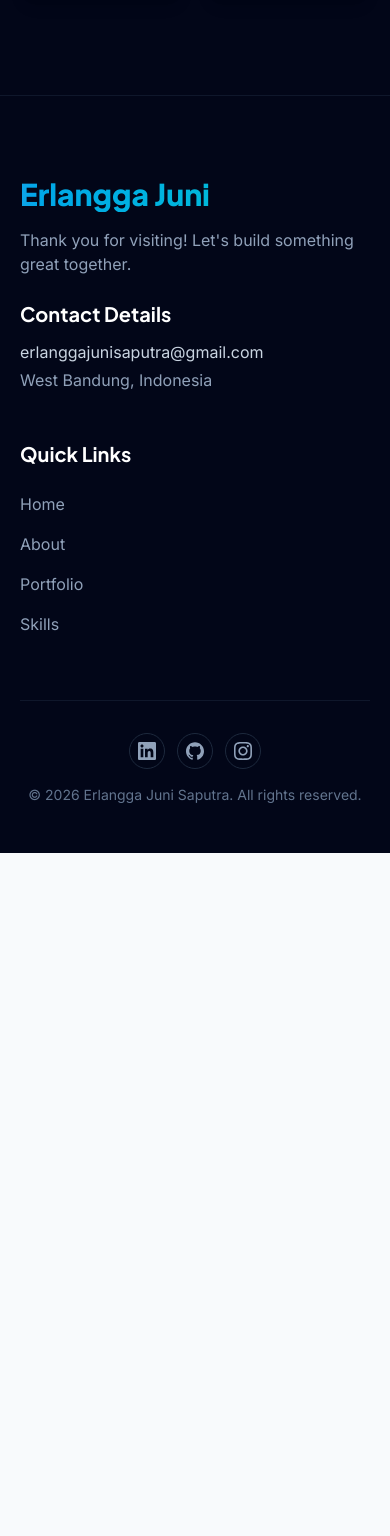
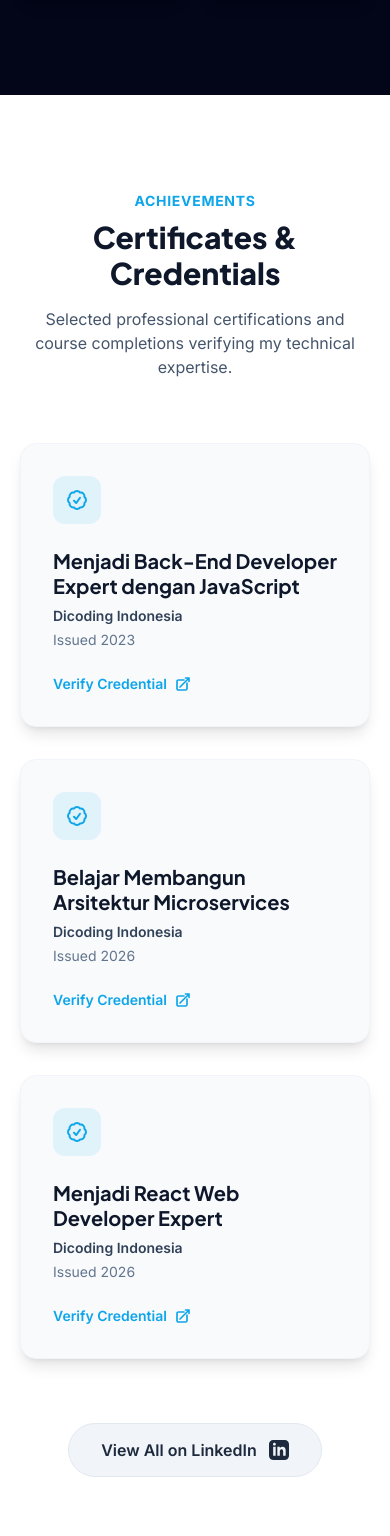
Before and after one commit to erlanggajuni45/erlanggajuni45.github.io, a Next.js app: page / in a window 390 px wide. Shown: the part 7432-8968 px from the top of the page. Before the commit the page ends 8285 px from the top, so only its background shows below. Built offline with nearby package versions, Linux system fonts and the light colour scheme.

Commit message:
added certificate component

```diff
--- /dev/null
+++ b/src/app/components/Certificates.tsx
@@ -0,0 +1,110 @@
+import { Certificate } from "@/data/portfolio";
+
+export default function Certificates({
+  certificatesData,
+  linkedinUrl
+}: {
+  certificatesData: Certificate[];
+  linkedinUrl: string;
+}) {
+  return (
+    <section
+      id="certificates"
+      className="py-24 bg-white dark:bg-slate-900 border-b border-slate-100 dark:border-slate-800 transition-colors"
+    >
+      <div className="container">
+        {/* Section Header */}
+        <div className="max-w-xl mx-auto text-center mb-16">
+          <span className="text-primary font-bold text-sm tracking-wider uppercase mb-2 block">
+            Achievements
+          </span>
+          <h2 className="text-3xl sm:text-4xl font-extrabold text-slate-900 dark:text-white mb-4">
+            Certificates & Credentials
+          </h2>
+          <p className="text-slate-600 dark:text-slate-400">
+            Selected professional certifications and course completions verifying my technical expertise.
+          </p>
+        </div>
+
+        {/* Certificates Grid */}
+        <div className="grid grid-cols-1 md:grid-cols-3 gap-8 max-w-5xl mx-auto mb-16">
+          {certificatesData.map((cert, idx) => (
+            <div
+              key={idx}
+              className="group p-8 rounded-2xl bg-slate-50 dark:bg-slate-950 border border-slate-100 dark:border-slate-800/80 shadow-lg hover:shadow-xl hover:border-primary/30 transition-all duration-300 hover:-translate-y-1 flex flex-col justify-between"
+            >
+              <div>
+                {/* Certificate Icon / Badge */}
+                <div className="w-12 h-12 rounded-xl bg-primary/10 text-primary dark:bg-primary/5 flex items-center justify-center mb-6 group-hover:scale-110 transition-transform duration-300">
+                  <svg
+                    className="w-6 h-6 stroke-current fill-none"
+                    strokeWidth="2"
+                    viewBox="0 0 24 24"
+                  >
+                    <path
+                      strokeLinecap="round"
+                      strokeLinejoin="round"
+                      d="M9 12.75L11.25 15 15 9.75M21 12c0 1.268-.63 2.39-1.593 3.068a3.745 3.745 0 01-1.043 3.296 3.745 3.745 0 01-3.296 1.043A3.745 3.745 0 0112 21c-1.268 0-2.39-.63-3.068-1.593a3.746 3.746 0 01-3.296-1.043 3.745 3.745 0 01-1.043-3.296A3.745 3.745 0 013 12c0-1.268.63-2.39 1.593-3.068a3.745 3.745 0 011.043-3.296 3.746 3.746 0 013.296-1.043A3.746 3.746 0 0112 3c1.268 0 2.39.63 3.068 1.593a3.746 3.746 0 013.296 1.043 3.746 3.746 0 011.043 3.296A3.745 3.745 0 0121 12z"
+                    />
+                  </svg>
+                </div>
+
+                {/* Certificate Title */}
+                <h3 className="text-xl font-bold text-slate-900 dark:text-white mb-2 group-hover:text-primary transition-colors leading-tight">
+                  {cert.title}
+                </h3>
+
+                {/* Issuer & Date */}
+                <div className="flex flex-col gap-1 mb-6 text-sm text-slate-500 dark:text-slate-400">
+                  <span className="font-semibold text-slate-700 dark:text-slate-300">
+                    {cert.issuer}
+                  </span>
+                  <span>Issued {cert.issueDate}</span>
+                </div>
+              </div>
+
+              {/* Verify Link */}
+              <a
+                href={cert.credentialUrl}
+                target="_blank"
+                rel="noopener noreferrer"
+                className="inline-flex items-center gap-2 text-sm font-semibold text-primary hover:text-primary/80 transition-colors self-start"
+              >
+                Verify Credential
+                <svg
+                  className="w-4 h-4 stroke-current fill-none transition-transform duration-300 group-hover:translate-x-1"
+                  strokeWidth="2.5"
+                  viewBox="0 0 24 24"
+                >
+                  <path
+                    strokeLinecap="round"
+                    strokeLinejoin="round"
+                    d="M13.5 6H5.25A2.25 2.25 0 003 8.25v10.5A2.25 2.25 0 005.25 21h10.5A2.25 2.25 0 0018 18.75V10.5m-10.5 6L21 3m0 0h-5.25M21 3v5.25"
+                  />
+                </svg>
+              </a>
+            </div>
+          ))}
+        </div>
+
+        {/* View All Button */}
+        <div className="text-center">
+          <a
+            href={linkedinUrl}
+            target="_blank"
+            rel="noopener noreferrer"
+            className="inline-flex items-center gap-3 px-8 py-3.5 bg-slate-100 hover:bg-slate-200 dark:bg-slate-900 dark:hover:bg-slate-800 text-slate-800 dark:text-white font-semibold rounded-full border border-slate-200 dark:border-slate-800 transition-all duration-300"
+          >
+            <span>View All on LinkedIn</span>
+            <svg
+              className="w-5 h-5 fill-current"
+              viewBox="0 0 24 24"
+            >
+              <path d="M19 0h-14c-2.761 0-5 2.239-5 5v14c0 2.761 2.239 5 5 5h14c2.762 0 5-2.239 5-5v-14c0-2.761-2.238-5-5-5zm-11 19h-3v-11h3v11zm-1.5-12.268c-.966 0-1.75-.779-1.75-1.75s.784-1.75 1.75-1.75 1.75.779 1.75 1.75-.784 1.75-1.75 1.75zm13.5 12.268h-3v-5.604c0-3.368-4-3.113-4 0v5.604h-3v-11h3v1.765c1.396-2.586 7-2.777 7 2.476v6.759z" />
+            </svg>
+          </a>
+        </div>
+      </div>
+    </section>
+  );
+}
--- a/src/app/components/Footer.tsx
+++ b/src/app/components/Footer.tsx
@@ -22,13 +22,13 @@
                     <div className="flex flex-col md:items-end">
                         <h3 className="font-bold text-xl text-white mb-6">Quick Links</h3>
                         <ul className="space-y-4 md:text-right">
-                            {["home", "about", "portfolio", "skills"].map((link) => (
+                            {["home", "about", "portfolio", "skills", "certificates"].map((link) => (
                                 <li key={link}>
                                     <a
                                         href={`#${link}`}
                                         className="text-slate-400 hover:text-primary transition-colors capitalize text-base inline-block"
                                     >
-                                        {link === "portfolio" ? "Portfolio" : link}
+                                        {link === "portfolio" ? "Portfolio" : link === "certificates" ? "Certificates" : link}
                                     </a>
                                 </li>
                             ))}
--- a/src/app/components/Header.tsx
+++ b/src/app/components/Header.tsx
@@ -32,7 +32,7 @@
                 {/* Desktop Navigation */}
                 <nav className="hidden md:flex items-center gap-8">
                     <ul className="flex items-center gap-8 font-medium">
-                        {["home", "about", "portfolio", "skills"].map((section) => (
+                        {["home", "about", "portfolio", "skills", "certificates"].map((section) => (
                             <li key={section}>
                                 <a
                                     href={`#${section}`}
@@ -41,7 +41,7 @@
                                         : "text-slate-600 dark:text-slate-300 hover:text-primary"
                                         }`}
                                 >
-                                    {section === "portfolio" ? "Portfolio" : section}
+                                    {section === "portfolio" ? "Portfolio" : section === "certificates" ? "Certificates" : section}
                                     {activeSection === section && (
                                         <span className="absolute bottom-0 left-0 w-full h-[2px] bg-primary rounded-full" />
                                     )}
@@ -116,7 +116,7 @@
                     }`}
             >
                 <ul className="px-6 py-4 flex flex-col gap-4 font-semibold">
-                    {["home", "about", "portfolio", "skills"].map((section) => (
+                    {["home", "about", "portfolio", "skills", "certificates"].map((section) => (
                         <li key={section}>
                             <a
                                 href={`#${section}`}
@@ -126,7 +126,7 @@
                                     : "text-slate-600 dark:text-slate-300"
                                     }`}
                             >
-                                {section === "portfolio" ? "Portfolio" : section}
+                                {section === "portfolio" ? "Portfolio" : section === "certificates" ? "Certificates" : section}
                             </a>
                         </li>
                     ))}
--- a/src/app/page.tsx
+++ b/src/app/page.tsx
@@ -1,13 +1,13 @@
 "use client";
 
 import { useState, useEffect } from "react";
-import { profileData, skillsData, projectsData, Project } from "@/data/portfolio";
+import { profileData, skillsData, projectsData, certificatesData } from "@/data/portfolio";
 import Header from "./components/Header";
 import Hero from "./components/Hero";
-import Image from "next/image";
 import About from "./components/About";
 import Portfolio from "./components/Portfolio";
 import Skills from "./components/Skills";
+import Certificates from "./components/Certificates";
 import Footer from "./components/Footer";
 
 export default function Home() {
@@ -26,8 +26,10 @@
   // Load theme and listen to scroll
   useEffect(() => {
     const isDark = document.documentElement.classList.contains("dark");
-    // Sync dark mode state with document class
-    setIsDarkMode(isDark);
+    // Sync dark mode state with document class asynchronously to prevent cascading renders
+    const timer = setTimeout(() => {
+      setIsDarkMode(isDark);
+    }, 0);
 
     const handleScroll = () => {
       // Toggle navbar border/shadow on scroll
@@ -36,7 +38,7 @@
       setShowToTop(window.scrollY > 500);
 
       // Section highlighting logic
-      const sections = ["home", "about", "portfolio", "skills"];
+      const sections = ["home", "about", "portfolio", "skills", "certificates"];
       const scrollPosition = window.scrollY + 160; // offset for header
 
       for (const sectionId of sections) {
@@ -53,7 +55,10 @@
     };
 
     window.addEventListener("scroll", handleScroll);
-    return () => window.removeEventListener("scroll", handleScroll);
+    return () => {
+      clearTimeout(timer);
+      window.removeEventListener("scroll", handleScroll);
+    };
   }, []);
 
   // Toggle Dark Mode
@@ -113,6 +118,9 @@
       {/* Skills Section */}
       <Skills skillsData={skillsData} />
 
+      {/* Certificates Section */}
+      <Certificates certificatesData={certificatesData} linkedinUrl={profileData.socials.linkedin} />
+
       {/* Footer Section */}
       <Footer profileData={profileData} />
 
--- a/src/data/portfolio.ts
+++ b/src/data/portfolio.ts
@@ -106,3 +106,32 @@
     type: "Private / Internal App"
   }
 ];
+
+export interface Certificate {
+  title: string;
+  issuer: string;
+  issueDate: string;
+  credentialUrl: string;
+  logoUrl?: string;
+}
+
+export const certificatesData: Certificate[] = [
+  {
+    title: "Menjadi Back-End Developer Expert dengan JavaScript",
+    issuer: "Dicoding Indonesia",
+    issueDate: "2023",
+    credentialUrl: "https://www.dicoding.com/certificates/0LZ02QG43X65",
+  },
+  {
+    title: "Belajar Membangun Arsitektur Microservices",
+    issuer: "Dicoding Indonesia",
+    issueDate: "2026",
+    credentialUrl: "https://www.dicoding.com/certificates/JLX1VJR75Z72",
+  },
+  {
+    title: "Menjadi React Web Developer Expert",
+    issuer: "Dicoding Indonesia",
+    issueDate: "2026",
+    credentialUrl: "https://www.dicoding.com/certificates/6RPN750G4X2M",
+  }
+];
```
